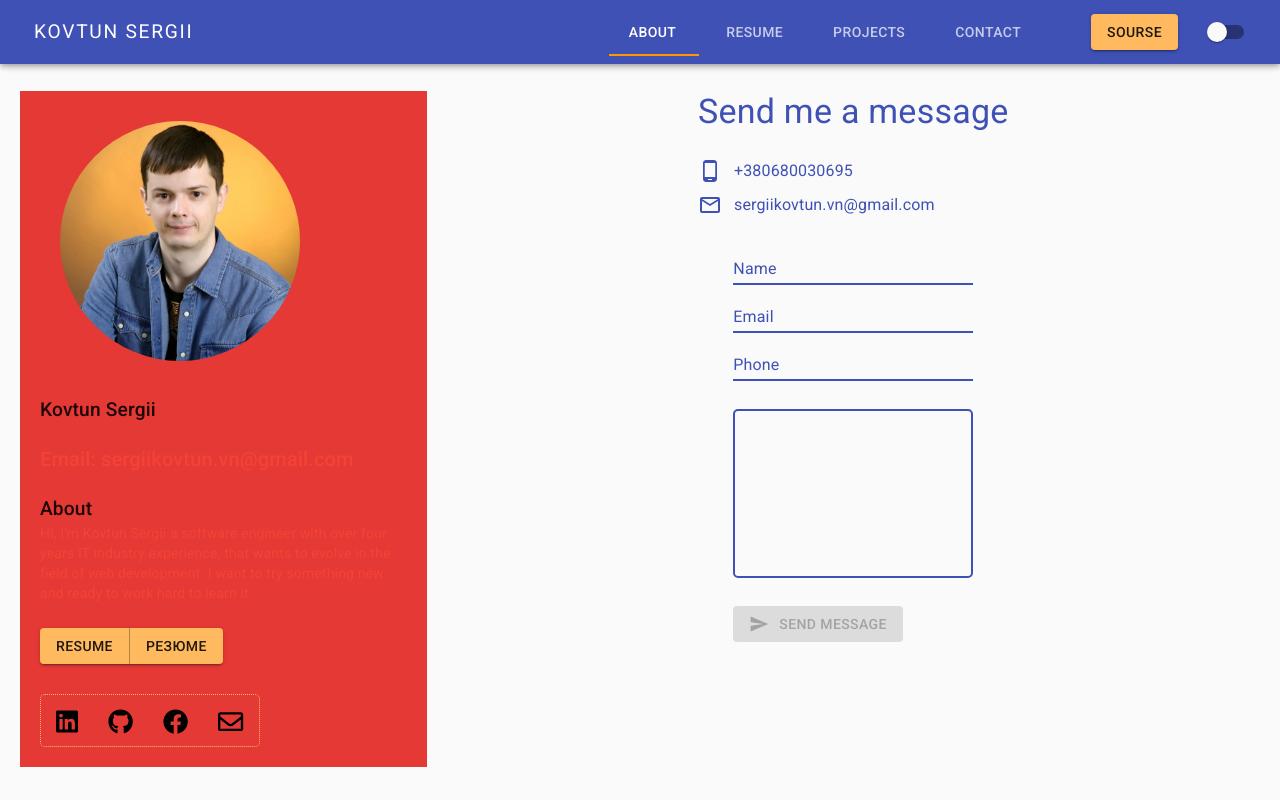
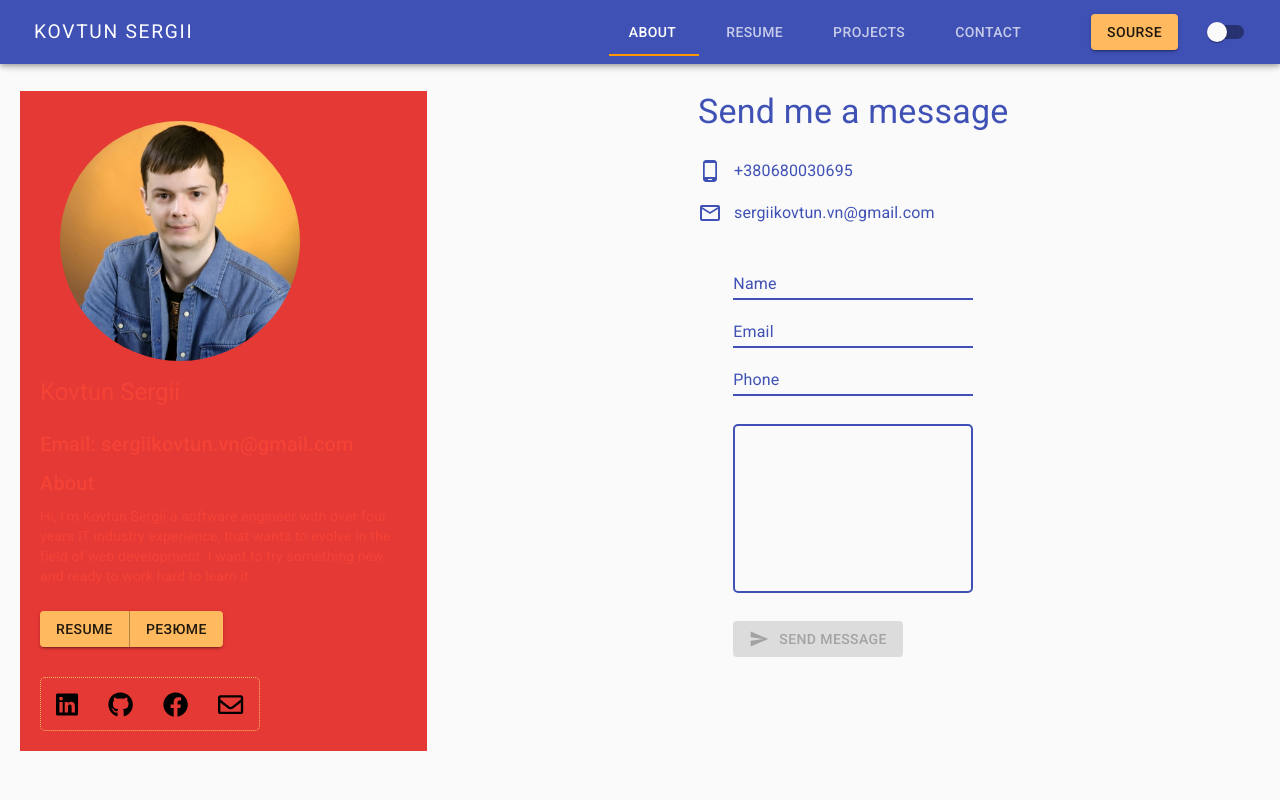
Before and after one commit to SergiiKov/cv, a React (Create React App) app: page /contact in a window 1280 px wide. Built offline with nearby package versions, Linux system fonts and the light colour scheme.

Commit message:
fix pages v10

```diff
--- a/src/components/header/header.component.jsx
+++ b/src/components/header/header.component.jsx
@@ -54,10 +54,10 @@ const useStyles = makeStyles(theme => ({
     ...theme.mixins.toolbar,
     marginBottom: '0.5em',
     [theme.breakpoints.down("md")]: {
-      marginBottom: "0.1em"
+      marginBottom: "0.01em"
     },
     [theme.breakpoints.down("xs")]: {
-      marginBottom: "0.1em"
+      marginBottom: "0.01em"
     }
   },
   tabContainer: {
--- a/src/components/left-area/left-area-ui.jsx
+++ b/src/components/left-area/left-area-ui.jsx
@@ -6,8 +6,9 @@ import Box from '@material-ui/core/Box';
 import { Button } from '@material-ui/core';
 import ButtonGroup from '@material-ui/core/ButtonGroup';
 import Tooltip from '@material-ui/core/Tooltip';
-import TextTitle from '../../components/ui/text-title';
-import TextBody2 from '../../components/ui/link-text';
+import TextH5 from '../ui/TextH5';
+import TextH6 from '../ui/TextH6';
+import TextBody2 from '../ui/TextBody2';
 //import { createMuiTheme, ThemeProvider } from "@material-ui/core/styles";
 
 import photoMy from '../../img/MyPhoto.jpg';
@@ -85,17 +86,17 @@ export default function LeftAreaUi() {
                 <Box>
                 <   img src={photoMy} alt="Sergii Kovtun"  className={classes.photoContainer}/>
                 </Box>
-                <Box className={[classes.box, classes.boxTitle]}>
+                <TextH5 className={[classes.box, classes.boxTitle]}>
                     Kovtun Sergii
-                </Box>
+                </TextH5>
                 <Box className={classes.boxEmail}>
                   <a className={classes.boxEmail} href='mailto:sergiikovtun.vn@gmail.com'>
-                    <TextTitle>Email: sergiikovtun.vn@gmail.com</TextTitle>
+                    <TextH6>Email: sergiikovtun.vn@gmail.com</TextH6>
                   </a>
                 </Box>
-                <Box className={[classes.box, classes.boxTitle]}>
+                <TextH6 className={[classes.box, classes.boxTitle]}>
                     About
-                </Box>
+                </TextH6>
                 <TextBody2 className={[classes.box, classes.boxBody]}>
                     Hi, I'm Kovtun Sergii a software engineer with over four years IT industry experience,
                     that wants to evolve in the field of web development.
--- a/src/components/ui/text-title.jsx
+++ b/src/components/ui/TextH5.jsx
@@ -2,14 +2,14 @@ import React from "react";
 import PropTypes from "prop-types";
 import Typography from "@material-ui/core/Typography";
 
-export default function TextTitle(props) {
+export default function TextH5(props) {
   return (
-    <Typography component="h2" variant="h6" color="error" align='left'   gutterBottom >
+    <Typography component="h2" variant="h5" color="error" align='left'   gutterBottom >
       {props.children}
     </Typography>
   );
 }
 
-TextTitle.propTypes = {
+TextH5.propTypes = {
   children: PropTypes.node
 };
--- /dev/null
+++ b/src/components/ui/TextH6.jsx
@@ -0,0 +1,15 @@
+import React from "react";
+import PropTypes from "prop-types";
+import Typography from "@material-ui/core/Typography";
+
+export default function TextH6(props) {
+  return (
+    <Typography component="h2" variant="h6" color="error" align='left' gutterBottom >
+      {props.children}
+    </Typography>
+  );
+}
+
+TextH6.propTypes = {
+  children: PropTypes.node
+};
--- /dev/null
+++ b/src/components/ui/colorBody1.jsx
@@ -0,0 +1,15 @@
+import React from "react";
+import PropTypes from "prop-types";
+import Typography from "@material-ui/core/Typography";
+
+export default function ColorBody1(props) {
+  return (
+    <Typography component="h2" variant="body1" color="primary" gutterBottom>
+      {props.children}
+    </Typography>
+  );
+}
+
+ColorBody1.propTypes = {
+  children: PropTypes.node
+};
--- a/src/pages/about/about-page.jsx
+++ b/src/pages/about/about-page.jsx
@@ -6,8 +6,8 @@ import { makeStyles } from '@material-ui/core/styles';
 import Typography from '@material-ui/core/Typography';
 import Box from '@material-ui/core/Box';
 import Title from '../../components/ui/title';
-import LinkText from '../../components/ui/link-text';
-import SubTitle from '../../components/ui/sub-tittle';
+
+import SubTitle from '../../components/ui/sub-title';
 import Card from '@material-ui/core/Card';
 import CardContent from '@material-ui/core/CardContent';
 
--- a/src/pages/contact/contact-page.jsx
+++ b/src/pages/contact/contact-page.jsx
@@ -3,6 +3,7 @@ import {useState} from 'react';
 import axios from 'axios';
 
 import Title from '../../components/ui/title';
+import ColorBody1 from '../../components/ui/colorBody1';
 
 import { makeStyles, useTheme } from '@material-ui/core/styles';
 import Typography from '@material-ui/core/Typography';
@@ -135,26 +136,25 @@ const useStyles = makeStyles((theme) => ({
                 </Grid>
                   <Grid item container style={{marginTop:'1em'}}>
                       <Grid item>
-                        <PhoneAndroidIcon style={{marginRight:'0.5em'}} color="primary"  />
+                        <ColorBody1><PhoneAndroidIcon style={{marginRight:'0.5em'}} /></ColorBody1>
                       </Grid>
                       <Grid item>
                         <Typography
-                        color='primary'
-                          >
+                        color='primary'>
                           <a   style={{color: theme.palette.common.blue, fontSize:'1rem'}}
-                          href='tel:0680030695'>+380680030695</a>
+                          href='tel:0680030695'><ColorBody1>+380680030695</ColorBody1></a>
                         </Typography>
                       </Grid>
                   </Grid>
                 <Grid item container style={{marginTop:'0.4em', marginBottom:'1em'}}>
                     <Grid item>
-                    <MailOutlineIcon style={{marginRight:'0.5em'}} color="primary"  />
+                    <ColorBody1><MailOutlineIcon style={{marginRight:'0.5em'}} /></ColorBody1>
                     </Grid>
                     <Grid item>
                        <Typography
                           variant='body1'><a
                           style={{color: theme.palette.common.blue, fontSize:'1rem'}}
-                          href='mailto:sergiikovtun.vn@gmail.com'>sergiikovtun.vn@gmail.com</a>
+                          href='mailto:sergiikovtun.vn@gmail.com'><ColorBody1>sergiikovtun.vn@gmail.com</ColorBody1></a>
                        </Typography>
                     </Grid>
                 </Grid>
```
Also changed, not shown: src/components/ui/TextBody2.jsx (renamed from src/components/ui/link-text.jsx), src/components/ui/sub-title.jsx (renamed from src/components/ui/sub-tittle.jsx).
